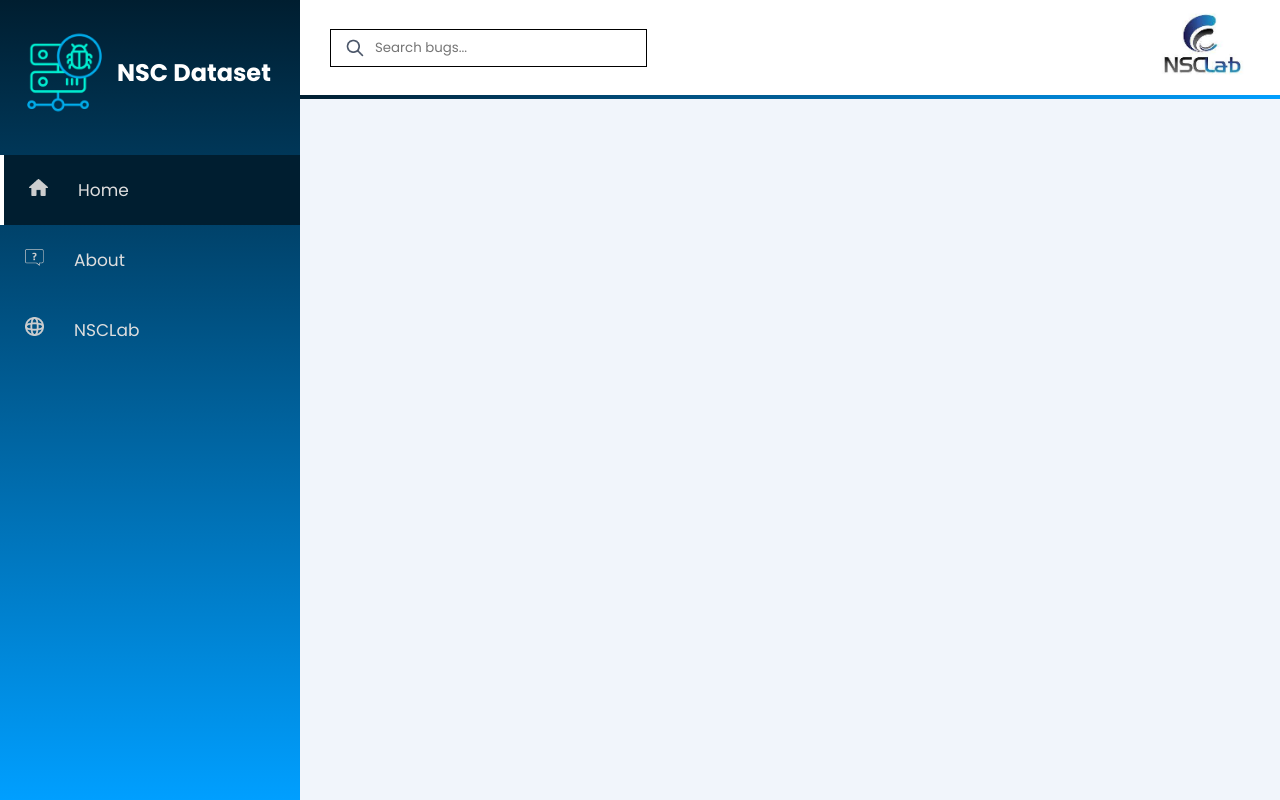
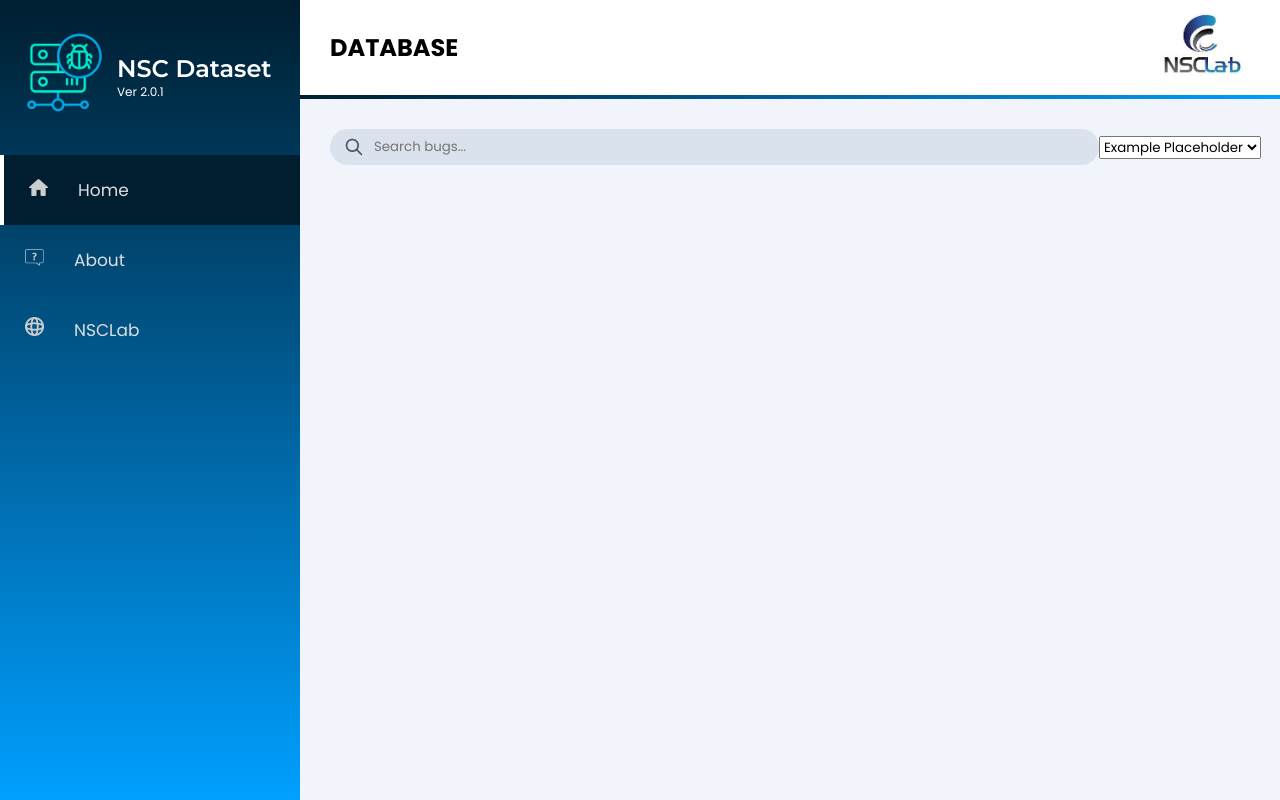
Before and after one commit to Teu2/NSCWebBasedDataSet, a PHP site: page / in a window 1280 px wide. Run offline with PHP 8.4, Linux system fonts and the light colour scheme; some libraries are stand-ins or nearby versions.

Commit message:
edited home.html

```diff
--- a/index.html
+++ b/index.html
@@ -13,7 +13,10 @@
         <section id="side_menu" data-aos="fade-right" data-aos-duration="700">
             <div class="bug_logo">
                 <img src="images/Bug Hosting.png" alt="bug logo">
-                <h2>NSC Dataset</h2>
+                <div id="header_text">
+                    <h2>NSC Dataset</h2>
+                    <p>Ver 2.0.1</p>
+                </div>
             </div>
             <div class="navigation">
                 <ul>
@@ -25,18 +28,38 @@
         </section>
 
         <section id="interface" data-aos="fade-down" data-aos-easing="ease-in-out" data-aos-duration="700" data-aos-delay="400">
-            <div class="search_top"> <!--navigation-->
-                <div class="left"> <!-- n1 -->
-                    <div class="search">
-                        <img src="images/search.png" alt="">
-                        <input type="text" placeholder="Search bugs...">
-                    </div>
+            <div class="search_top">
+                <div class="left">
+                    <h1>DATABASE</h1>
                 </div>
 
                 <div class="right_logo">
                     <img src="images/logo.jpg" alt="">
                 </div>
             </div>
+
+            <div class="search_sort">
+                <div class="left">
+                    <div class="left_search">
+                        <img src="images/search.png" alt="">
+                        <input type="text" placeholder="Search bugs..." size="60">
+                    </div>
+                </div>
+
+                <div class="right_sort">
+                    <div include="form-input-select()">
+                        <select required><option value="" hidden>Example Placeholder</option>
+                          <!-- normal options -->
+                          <option value="1">Option 1</option>
+                          <option value="2">Option 2</option>
+                          <option value="3">Option 3</option>
+                          <option value="4">Option 4</option>
+                          <option value="5">Option 5</option>
+                        </select>
+                      </div>
+                </div>
+            </div>
+
 
         </section>
 
--- a/styles/styles.css
+++ b/styles/styles.css
@@ -11,6 +11,7 @@
   --about-font-color: #6D6D6D;
   --background-color: #f1f5fb;
   --temp-color: #E5E7EB;
+  --searchbar-color: #dae2ed;
 }
 
 .current li {
@@ -74,6 +75,33 @@ body #interface {
   margin-left: 300px;
   position: relative;
 }
+body #interface .search_sort {
+  display: flex;
+  justify-content: space-between;
+  align-items: center;
+  margin-top: 30px;
+  padding: 0 30px;
+}
+body #interface .search_sort .left {
+  background-color: var(--searchbar-color);
+  border-radius: 50px;
+}
+body #interface .search_sort .left .left_search {
+  display: flex;
+  justify-content: flex-start;
+  align-items: center;
+  padding: 8px 14px;
+  border-radius: 50px;
+}
+body #interface .search_sort .left input {
+  border: none;
+  outline: none;
+  background-color: transparent;
+  margin-left: 10px;
+}
+body #interface .search_sort .left img {
+  width: 20px;
+}
 body #interface .search_top {
   display: flex;
   justify-content: space-between;
@@ -85,21 +113,6 @@ body #interface .search_top {
      border-image: linear-gradient(0.25turn, #001E30, #009FFF);
   border-image-slice: 1;
   width: 100%;
-}
-body #interface .search_top .left .search {
-  display: flex;
-  justify-content: flex-start;
-  align-items: center;
-  padding: 8px 14px;
-  border: 1px solid;
-}
-body #interface .search_top .left .search input {
-  border: none;
-  outline: none;
-  margin-left: 10px;
-}
-body #interface .search_top .left .search img {
-  width: 20px;
 }
 body #interface .search_top .right_logo img {
   width: 95px;
@@ -132,6 +145,15 @@ body .bug_logo {
   align-items: center;
   color: white;
   padding: 30px 0 0 22px;
+}
+body .bug_logo #header_text {
+  padding-top: 10px;
+}
+body .bug_logo #header_text p {
+  font-size: 12px;
+}
+body .bug_logo #header_text h2 {
+  font-family: "Montserrat";
 }
 body .bug_logo img {
   width: 85px;
--- a/styles/styles.scss
+++ b/styles/styles.scss
@@ -13,6 +13,7 @@
     --about-font-color: #6D6D6D;
     --background-color: #f1f5fb;
     --temp-color: #E5E7EB;
+    --searchbar-color: #dae2ed;
 }
 
 .current{
@@ -91,6 +92,41 @@ body{
         margin-left: 300px;
         position: relative;
 
+        .search_sort{
+            display: flex;
+            justify-content: space-between;
+            align-items: center;
+            margin-top: 30px;
+            padding: 0 30px;
+
+            .left{
+
+                background-color: var(--searchbar-color);
+                border-radius: 50px;
+                // width: 500px;
+
+                .left_search{
+                    display: flex;
+                    justify-content: flex-start;
+                    align-items: center;
+                    padding: 8px 14px;
+                    // border: 1px solid;
+                    border-radius: 50px;
+                }
+
+                input{
+                    border: none;
+                    outline: none;
+                    background-color: transparent;
+                    margin-left: 10px;
+                }
+
+                img{
+                    width: 20px;
+                }
+            }
+        }
+
         .search_top{
             display: flex;
             justify-content: space-between;
@@ -104,23 +140,7 @@ body{
 
             .left{
 
-                .search{ // search bar formatting
-                    display: flex;
-                    justify-content: flex-start;
-                    align-items: center;
-                    padding: 8px 14px;
-                    border: 1px solid;
 
-                    input{
-                        border: none;
-                        outline: none;
-                        margin-left: 10px;
-                    }
-
-                    img{
-                        width: 20px;
-                    }
-                }
             }
 
             .right_logo{
@@ -166,6 +186,20 @@ body{
         color: white;
         padding: 30px 0 0 22px;
 
+        #header_text{
+            padding-top: 10px;
+
+            p{
+                font-size: 12px;
+            }
+
+            h2{
+                font-family: 'Montserrat';
+            }
+        }
+
+
+
         img{
             width: 85px;
             margin-right: 10px;
```
Also changed, not shown: 1 other file.
